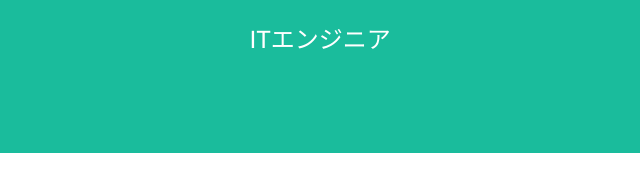
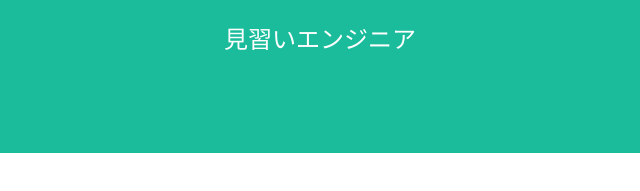
Before and after one commit to Mizoprogram/portfolio, a plain HTML site: page index.html in a window 1280 px wide. Shown: the part 535-726 px from the top of the page, 320-960 px from the left. Drawn offline with nearby package versions, Linux system fonts and the light colour scheme.

Commit message:
Update index.html

```diff
--- a/index.html
+++ b/index.html
@@ -47,7 +47,7 @@
                     <div class="divider-custom-line"></div>
                 </div>
                 <!-- Masthead Subheading-->
-                <p class="masthead-subheading font-weight-light mb-0">ITエンジニア</p>
+                <p class="masthead-subheading font-weight-light mb-0">見習いエンジニア</p>
             </div>
         </header>
         <!-- Portfolio Section-->
```
